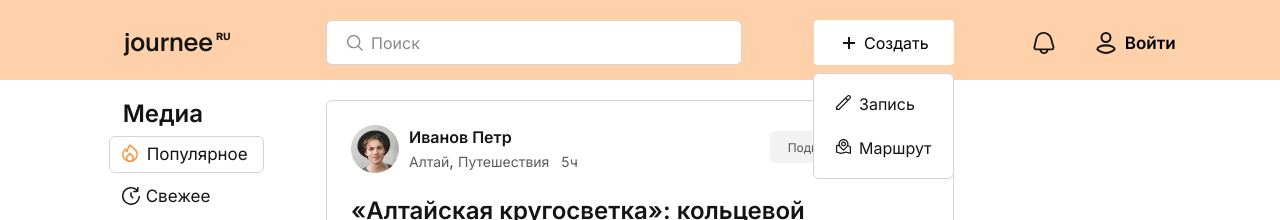
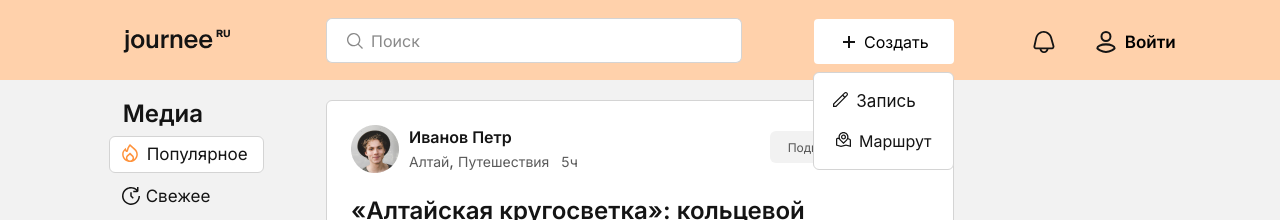
Before and after one commit to Student-Labs-2023/journee-frontend, a React (Create React App) app: page / in a window 1280 px wide. Both pictures are taken after a click on the button "Создать". Shown: the top 220 px of the page. Built offline with nearby package versions, Linux system fonts and the light colour scheme.

Commit message:
Fix main color + header dropdown & create article modal window

```diff
--- a/src/components/header/Header.module.css
+++ b/src/components/header/Header.module.css
@@ -16,7 +16,7 @@
 
   margin-left: 14px;
   margin-right: auto;
-  margin-top: 15px;
+  margin-top: 12px;
 }
 /* Поиск */
 
@@ -35,7 +35,7 @@
   display: flex;
   flex-direction: row;
 
-  margin-top: 8px;
+  margin-top: 6px;
 }
 
 .searchInput {
@@ -81,7 +81,7 @@
   height: 45px;
   width: 140px;
 
-  margin-top: 8px;
+  margin-top: 7px;
   margin-left: auto;
 
   padding: 13px 26px 13px;
@@ -115,7 +115,7 @@
 /* Блок уведомлений и входа */
 
 .user {
-  margin-top: 0px;
+  margin-top: -1px;
 }
 
 .userNotification {
--- a/src/components/header/Header.tsx
+++ b/src/components/header/Header.tsx
@@ -14,6 +14,7 @@ import userIcon from '../../img/Usericons_header.svg';
 import { Dropdown } from './dropdown/Dropdown';
 import { Modal } from './modal/Modal';
 import AuthButton from '../auth/buttons/AuthButton';
+import {ModalArticle} from "./modalArticle/ModalArticel";
 
 //Шапка
 
@@ -24,6 +25,8 @@ export function Header() {
   /* Состояние модального окна*/
   const [modal, setModal] = useState<boolean>(false);
 
+  const [article, setArticle] = useState<boolean>(false);
+
   /* Функция, которая передана в Dropdown.tsx для изменения состояния dropdown меню */
   const setDropdownState = (): void => {
     setDropdown(!dropdownState);
@@ -32,6 +35,10 @@ export function Header() {
   /* Функция, которая передана в SignIn.tsx для изменения состояния модального окна */
   const setModalState = (): void => {
     setModal(!modal);
+  };
+
+  const setArticleState = (): void => {
+      setArticle(!article);
   };
 
   return (
@@ -83,7 +90,7 @@ export function Header() {
             timeout={300}
             unmountOnExit
           >
-            <Dropdown setDropdown={setDropdownState} />
+            <Dropdown setDropdown={setDropdownState} setModalArticleState={setArticleState} />
           </CSSTransition>
         </div>
       </div>
@@ -126,6 +133,11 @@ export function Header() {
       <CSSTransition in={modal} classNames="modal" timeout={300} unmountOnExit>
         <Modal setModalState={setModalState} />
       </CSSTransition>
+
+        <CSSTransition in={article} classNames="modal" timeout={300} unmountOnExit>
+            <ModalArticle setModalState={setArticleState} />
+        </CSSTransition>
+
     </div>
   );
 }
--- a/src/components/header/dropdown/Dropdown.module.css
+++ b/src/components/header/dropdown/Dropdown.module.css
@@ -20,9 +20,20 @@
 
   border-radius: 4px;
 
+  width: 125px;
+
+  border: 0px;
+
+  background-color: transparent;
+
   color: var(--unnamed, #141414);
 
-  padding: 10px 0px 10px 14px;
+  padding: 10px 20px 10px 0px;
+
+  font-size: 17px;
+  font-style: normal;
+  font-weight: 400;
+  line-height: normal;
 
   transition: background ease 0.6s;
 }
@@ -33,6 +44,29 @@
   transition: background ease 0.6s;
 }
 
+.dropdownLink {
+  display: block;
+
+  border-radius: 4px;
+
+  color: var(--unnamed, #141414);
+
+  padding: 10px 0px 10px 14px;
+
+  font-size: 16px;
+  font-style: normal;
+  font-weight: 400;
+  line-height: normal;
+
+  transition: background ease 0.6s;
+}
+
+.dropdownLink:hover {
+  background: var(--unnamed, #f2f2f2);
+
+  transition: background ease 0.6s;
+}
+
 .dropdownImage {
   padding-right: 8px;
 }
--- a/src/components/header/dropdown/Dropdown.tsx
+++ b/src/components/header/dropdown/Dropdown.tsx
@@ -6,7 +6,12 @@ import styles from './Dropdown.module.css';
 import recordIcon from '../../../img/¦бTВ¦-TВTМTПicons_header.svg';
 import routeIcon from '../../../img/fi-rs-map-marker.svg';
 
-export function Dropdown({ setDropdown }: { setDropdown: () => void }) {
+interface IDropdown {
+  setDropdown: () => void;
+  setModalArticleState: () => void;
+}
+
+export function Dropdown({ setDropdown, setModalArticleState }: IDropdown) {
   //Сохранение объекта с dropdown меню
   const dropdownRef = useRef<HTMLDivElement>(null);
 
@@ -28,11 +33,11 @@ export function Dropdown({ setDropdown }: { setDropdown: () => void }) {
   return (
     //Dropdown меню
     <div ref={dropdownRef} className={styles.dropdown}>
-      <Link className={styles.dropdownButton} to="/">
+      <button className={styles.dropdownButton} onClick={() => {setModalArticleState()}}>
         <img className={styles.dropdownImage} src={recordIcon} alt="record" />
         Запись
-      </Link>
-      <Link className={styles.dropdownButton} to="/">
+      </button>
+      <Link className={styles.dropdownLink} to="/">
         <img className={styles.dropdownImage} src={routeIcon} alt="route" />
         Маршрут
       </Link>
--- a/src/components/header/modal/Modal.tsx
+++ b/src/components/header/modal/Modal.tsx
@@ -6,7 +6,7 @@ import { Registration } from './registration/Registration';
 
 export function Modal({ setModalState }: { setModalState: () => void }) {
   /* Состояние модального окна */
-  const [entrance, setEntrance] = useState(true);
+  const [entrance, setEntrance] = useState<boolean>(true);
 
   /* Сохранение объекта с модальным окном */
   const modalRef = useRef<HTMLDivElement>(null);
--- /dev/null
+++ b/src/components/header/modalArticle/ModalArticel.tsx
@@ -0,0 +1,29 @@
+import { useState, useRef, useEffect } from 'react';
+
+import styles from './ModalArticle.module.css';
+
+export function ModalArticle({ setModalState }: { setModalState: () => void }) {
+    /* Сохранение объекта с модальным окном */
+    const modalRef = useRef<HTMLDivElement>(null);
+
+    /* Отслеживание клика вне модального окна и изменение его состояния */
+    useEffect(() => {
+        const handleClick = (event: any): void => {
+            if (modalRef.current && !modalRef.current.contains(event.target)) {
+                setModalState();
+            }
+        };
+
+        document.addEventListener('mousedown', handleClick);
+
+        return () => {
+            document.removeEventListener('mousedown', handleClick);
+        };
+    }, []);
+
+    return <div ref={modalRef}>
+        <div className={styles.backdrop}></div>
+
+        <div className={styles.modalWindow}> </div>
+    </div>
+}
--- /dev/null
+++ b/src/components/header/modalArticle/ModalArticle.module.css
@@ -0,0 +1,37 @@
+.backdrop {
+    position: fixed;
+    top: 0;
+    right: 0;
+    left: 0;
+    bottom: 0;
+
+    pointer-events: none;
+
+    background: rgba(20, 20, 20, 0.4);
+}
+
+/* Модальное окно */
+
+.modalWindow {
+    position: absolute;
+
+    padding: 16px 57px 40px 16px;
+
+    width: 880px;
+    height: 680px;
+
+    top: 120px;
+
+    left: 0px;
+    right: 0px;
+
+    margin-right: auto;
+    margin-left: auto;
+
+
+    border-radius: 6px;
+    border: 1px solid var(--c, #d4d4d4);
+    background: #FFFFFF;
+
+    box-shadow: 0px 2px 4px 0px rgba(0, 0, 0, 0.1);
+}
--- a/src/index.css
+++ b/src/index.css
@@ -5,7 +5,12 @@
   padding: 0;
   box-sizing: border-box;
 
+
   font-family: 'Inter', sans-serif;
+}
+
+body, html{
+  background: #F2F2F2;
 }
 
 /* Анимация dropdown из модуля Header при помощи библиотеки react-transition-group*/
```
